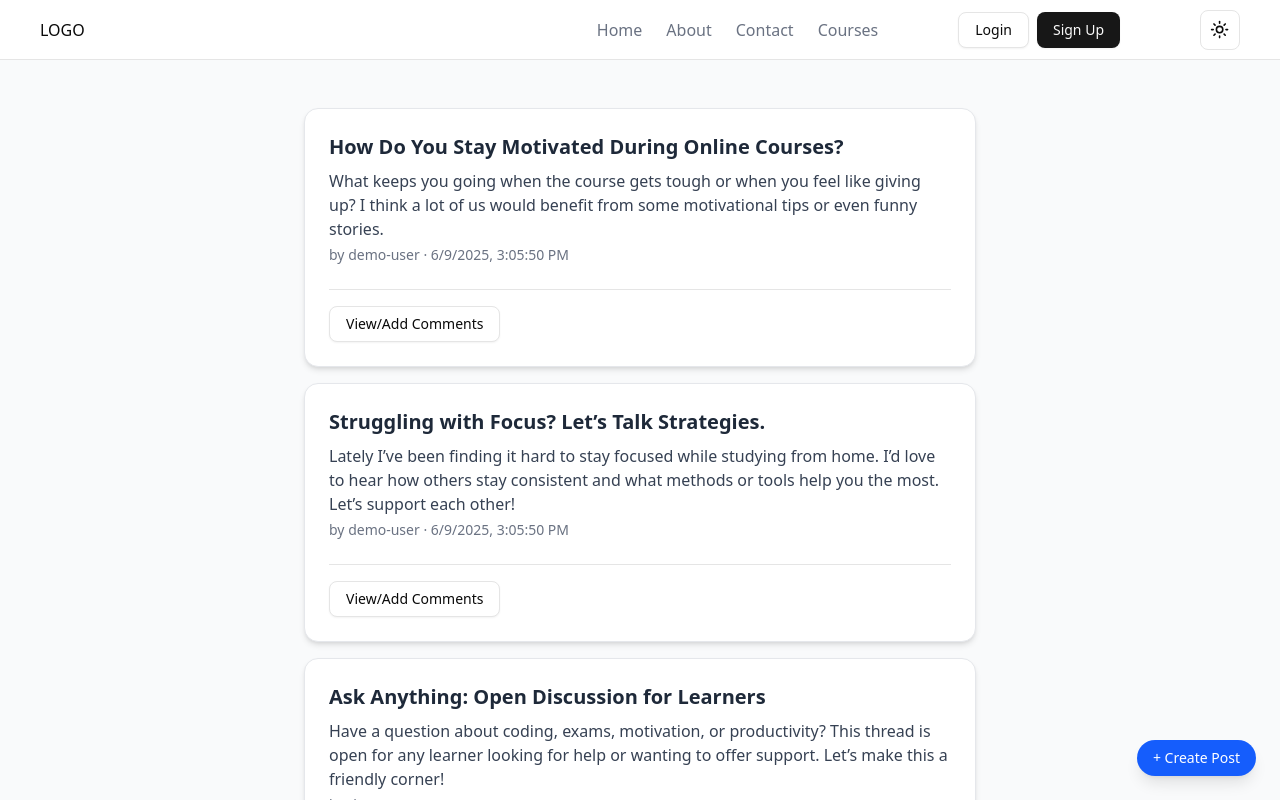
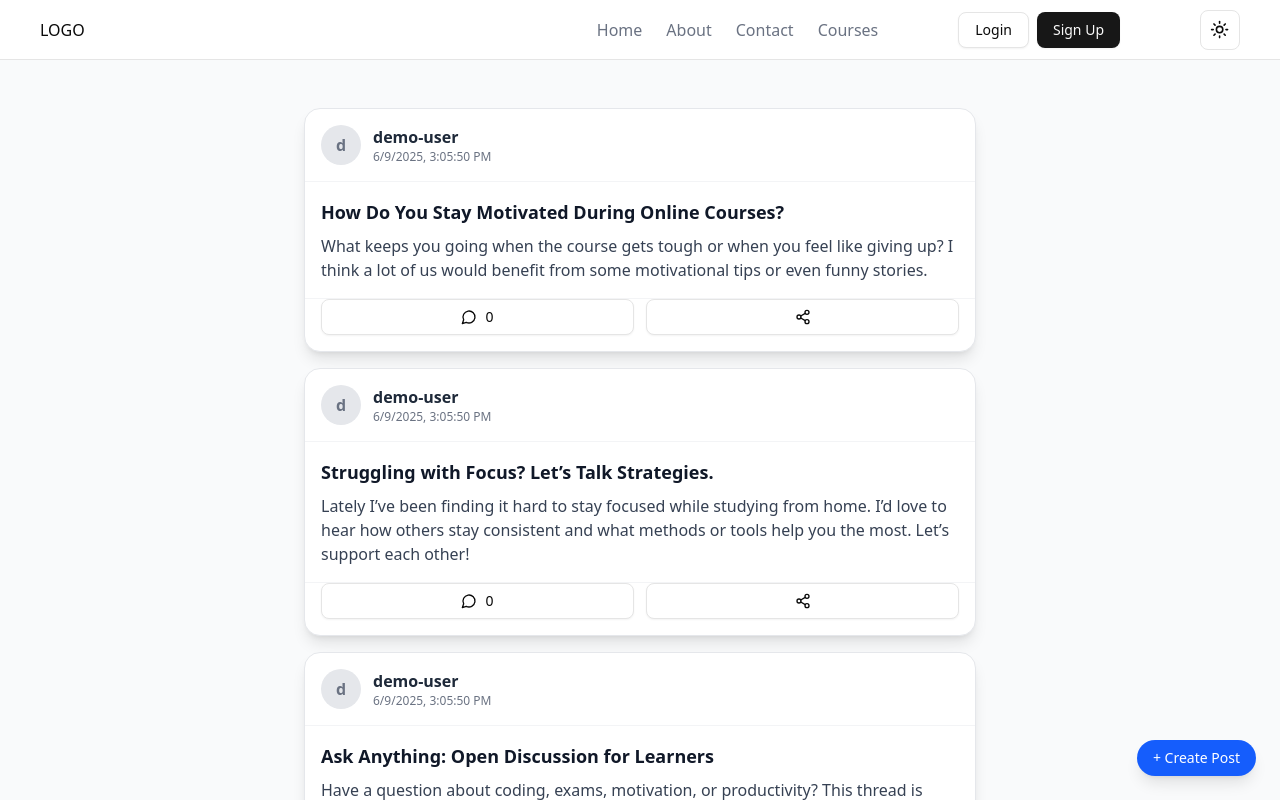
Before and after one commit to aakashstha1/fyp, a React (Vite) app in the folder frontend/: page /discussion in a window 1280 px wide. Shown: the top 800 px of the page. Built offline with nearby package versions, Linux system fonts and the light colour scheme.

Commit message:
change ui of Thread post and fix the backend bugs

```diff
--- a/frontend/src/pages/discussionForum/ThreadCard.jsx
+++ b/frontend/src/pages/discussionForum/ThreadCard.jsx
@@ -2,6 +2,8 @@ import { Input } from "@/components/ui/input";
 import { Button } from "@/components/ui/button";
 import { useState } from "react";
 import axios from "axios";
+import { Delete } from "lucide-react";
+import { Share2, MessageCircle, MessageSquareOff } from "lucide-react";
 
 function ThreadCard({ thread, currentUser }) {
   const [commentText, setCommentText] = useState("");
@@ -40,7 +42,6 @@ function ThreadCard({ thread, currentUser }) {
     }
     setShowCommentSection((prev) => !prev);
   };
-
   const handleDeleteComment = async (commentId) => {
     try {
       await axios.delete("http://localhost:8000/api/thread/deleteComment", {
@@ -59,48 +60,82 @@ function ThreadCard({ thread, currentUser }) {
     }
   };
 
+  const handleShare = () => {
+    navigator.clipboard.writeText(window.location.href);
+    alert("Link copied to clipboard!");
+  };
+
   return (
-    <div className="bg-white p-6 rounded-xl shadow-md border border-gray-200">
-      <h3 className="text-xl font-bold text-gray-800">{thread.title}</h3>
-      <p className="text-gray-700 mt-2">{thread.content}</p>
-      <div className="text-sm text-gray-500 mt-1">
-        by <span className="font-medium">{thread.author}</span> ·{" "}
+    <div className="bg-white rounded-2xl shadow-lg border border-gray-200 overflow-hidden">
+      {/* Thread Header */}
+      <div className="flex items-center p-4 border-b border-gray-100">
+        <div className="h-10 w-10 rounded-full bg-gray-200 flex items-center justify-center text-gray-500 font-bold">
+          {thread.author?.[0] || "U"}
+        </div>
+        <div className="ml-3">
+          <p className="font-semibold text-gray-800">{thread.author}</p>
+          <p className="text-xs text-gray-500">
             {new Date(thread.createdAt).toLocaleString()}
+          </p>
+        </div>
       </div>
 
-      <div className="mt-6 border-t pt-4">
-        <Button onClick={handleCommentClick} variant="outline">
-          {showCommentSection ? "Hide Comments" : "View/Add Comments"}
+      {/* Thread Content */}
+      <div className="p-4">
+        <h3 className="text-lg font-bold text-gray-900 mb-2">{thread.title}</h3>
+        <p className="text-gray-700">{thread.content}</p>
+      </div>
+
+      {/* Action Buttons */}
+      <div className="px-4 pb-4 border-t border-gray-100 flex gap-3">
+        <Button
+          variant="outline"
+          className="flex-1 flex items-center justify-center gap-2"
+          onClick={handleCommentClick}
+        >
+          <MessageCircle size={18} />
+          {comments.length}
         </Button>
+        <Button
+          variant="outline"
+          className="flex-1 flex items-center justify-center gap-2"
+          onClick={handleShare}
+        >
+          <Share2 size={18} />
+        </Button>
+      </div>
 
+      {/* Comment Section */}
       {showCommentSection && (
-          <div className="mt-4">
-            <h4 className="text-md font-semibold mb-2 text-gray-800">
-              Comments
-            </h4>
-
+        <div className="px-4 pb-4 space-y-4">
           {comments.length > 0 ? (
-              <ul className="space-y-3 max-h-60 overflow-y-auto pr-1">
+            <ul className="space-y-3 max-h-60 overflow-y-auto pr-2">
               {comments.map((comment) => (
                 <li
                   key={comment._id}
-                    className="bg-gray-100 rounded-lg p-3 text-sm shadow-sm relative"
+                  className="bg-gray-50 rounded-lg p-3 shadow-sm relative"
                 >
-                    <p className="text-gray-800">{comment.content}</p>
+                  <div className="flex items-start gap-3">
+                    <div className="h-8 w-8 rounded-full bg-gray-200 flex items-center justify-center text-gray-500 font-medium text-sm">
+                      {comment.userId?.name?.[0] || "U"}
+                    </div>
+                    <div className="flex-1">
                       <div className="text-xs text-gray-500 mt-1">
-                      — {comment.userId?.name || "Anonymous"} ·{" "}
+                        {comment.userId?.name || "Anonymous"} <br />
                         {new Date(comment.createdAt).toLocaleString()}
                       </div>
-
+                      <p className="text-gray-800">{comment.content}</p>
+                    </div>
                     {(currentUser._id === comment.userId?._id ||
                       currentUser._id === thread.userId) && (
                       <button
+                        title="Delete"
                         onClick={() => handleDeleteComment(comment._id)}
-                        className="absolute top-2 right-2 text-red-500 text-xs hover:underline"
                       >
-                        Delete
+                        <Delete />
                       </button>
                     )}
+                  </div>
                 </li>
               ))}
             </ul>
@@ -112,7 +147,7 @@ function ThreadCard({ thread, currentUser }) {
 
           <form
             onSubmit={handleComment}
-              className="mt-4 flex flex-col sm:flex-row items-stretch sm:items-center gap-2"
+            className="flex flex-col sm:flex-row items-stretch sm:items-center gap-2"
           >
             <Input
               value={commentText}
@@ -127,7 +162,6 @@ function ThreadCard({ thread, currentUser }) {
         </div>
       )}
     </div>
-    </div>
   );
 }
 
--- /dev/null
+++ b/frontend/src/pages/discussionForum/oldThreadUi.js
@@ -0,0 +1,137 @@
+import { Input } from "@/components/ui/input";
+import { Button } from "@/components/ui/button";
+import { useState } from "react";
+import axios from "axios";
+
+function ThreadCard({ thread, currentUser }) {
+  const [commentText, setCommentText] = useState("");
+  const [comments, setComments] = useState(thread.comments || []);
+  const [showCommentSection, setShowCommentSection] = useState(false);
+
+  const handleComment = async (e) => {
+    e.preventDefault();
+    if (!commentText.trim()) return;
+
+    try {
+      const res = await axios.post(
+        "http://localhost:8000/api/thread/addComment",
+        {
+          content: commentText,
+          userId: currentUser._id,
+          threadId: thread.id,
+        }
+      );
+      setComments((prev) => [...prev, res.data.comment]);
+      setCommentText("");
+    } catch (error) {
+      console.error("Failed to post comment", error);
+    }
+  };
+
+  const handleCommentClick = async () => {
+    try {
+      const res = await axios.get(
+        `http://localhost:8000/api/thread/getComment/${thread.id}`
+      );
+      setComments(res.data.comments);
+      console.log(res.data.comments);
+    } catch (error) {
+      console.error("Cannot get comments", error);
+    }
+    setShowCommentSection((prev) => !prev);
+  };
+
+  const handleDeleteComment = async (commentId) => {
+    try {
+      await axios.delete("http://localhost:8000/api/thread/deleteComment", {
+        data: {
+          commentId,
+          userId: currentUser._id,
+        },
+      });
+
+      // Remove deleted comment from UI
+      setComments((prev) =>
+        prev.filter((comment) => comment._id !== commentId)
+      );
+    } catch (error) {
+      console.error("Failed to delete comment", error);
+    }
+  };
+
+  return (
+    <div className="bg-white p-6 rounded-xl shadow-md border border-gray-200">
+      <div>
+        <image alt="Image" />
+      </div>
+      <h3 className="text-xl font-bold text-gray-800">{thread.title}</h3>
+      <p className="text-gray-700 mt-2">{thread.content}</p>
+      <div className="text-sm text-gray-500 mt-1">
+        by <span className="font-medium">{thread.author}</span> ·{" "}
+        {new Date(thread.createdAt).toLocaleString()}
+      </div>
+
+      <div className="mt-6 border-t pt-4">
+        <Button onClick={handleCommentClick} variant="outline">
+          {showCommentSection ? "Hide Comments" : "View/Add Comments"}
+        </Button>
+
+        {showCommentSection && (
+          <div className="mt-4">
+            <h4 className="text-md font-semibold mb-2 text-gray-800">
+              Comments
+            </h4>
+
+            {comments.length > 0 ? (
+              <ul className="space-y-3 max-h-60 overflow-y-auto pr-1">
+                {comments.map((comment) => (
+                  <li
+                    key={comment._id}
+                    className="bg-gray-100 rounded-lg p-3 text-sm shadow-sm relative"
+                  >
+                    <p className="text-gray-800">{comment.content}</p>
+                    <div className="text-xs text-gray-500 mt-1">
+                      — {comment.userId?.name || "Anonymous"} ·{" "}
+                      {new Date(comment.createdAt).toLocaleString()}
+                    </div>
+
+                    {(currentUser._id === comment.userId?._id ||
+                      currentUser._id === thread.userId) && (
+                      <button
+                        onClick={() => handleDeleteComment(comment._id)}
+                        className="absolute top-2 right-2 text-red-500 text-xs hover:underline"
+                      >
+                        Delete
+                      </button>
+                    )}
+                  </li>
+                ))}
+              </ul>
+            ) : (
+              <p className="text-sm text-gray-500 italic">
+                No comments yet. Be the first!
+              </p>
+            )}
+
+            <form
+              onSubmit={handleComment}
+              className="mt-4 flex flex-col sm:flex-row items-stretch sm:items-center gap-2"
+            >
+              <Input
+                value={commentText}
+                onChange={(e) => setCommentText(e.target.value)}
+                placeholder="Write a comment..."
+                className="flex-1"
+              />
+              <Button type="submit" className="px-4 py-2">
+                Post
+              </Button>
+            </form>
+          </div>
+        )}
+      </div>
+    </div>
+  );
+}
+
+export default ThreadCard;
```
Also changed, not shown: frontend/src/pages/discussionForum/ForumView.jsx (+10 -3 lines), 1 other file (tests, documents, lock files or other folders). Lines whose indentation alone changed are shown as unchanged.
